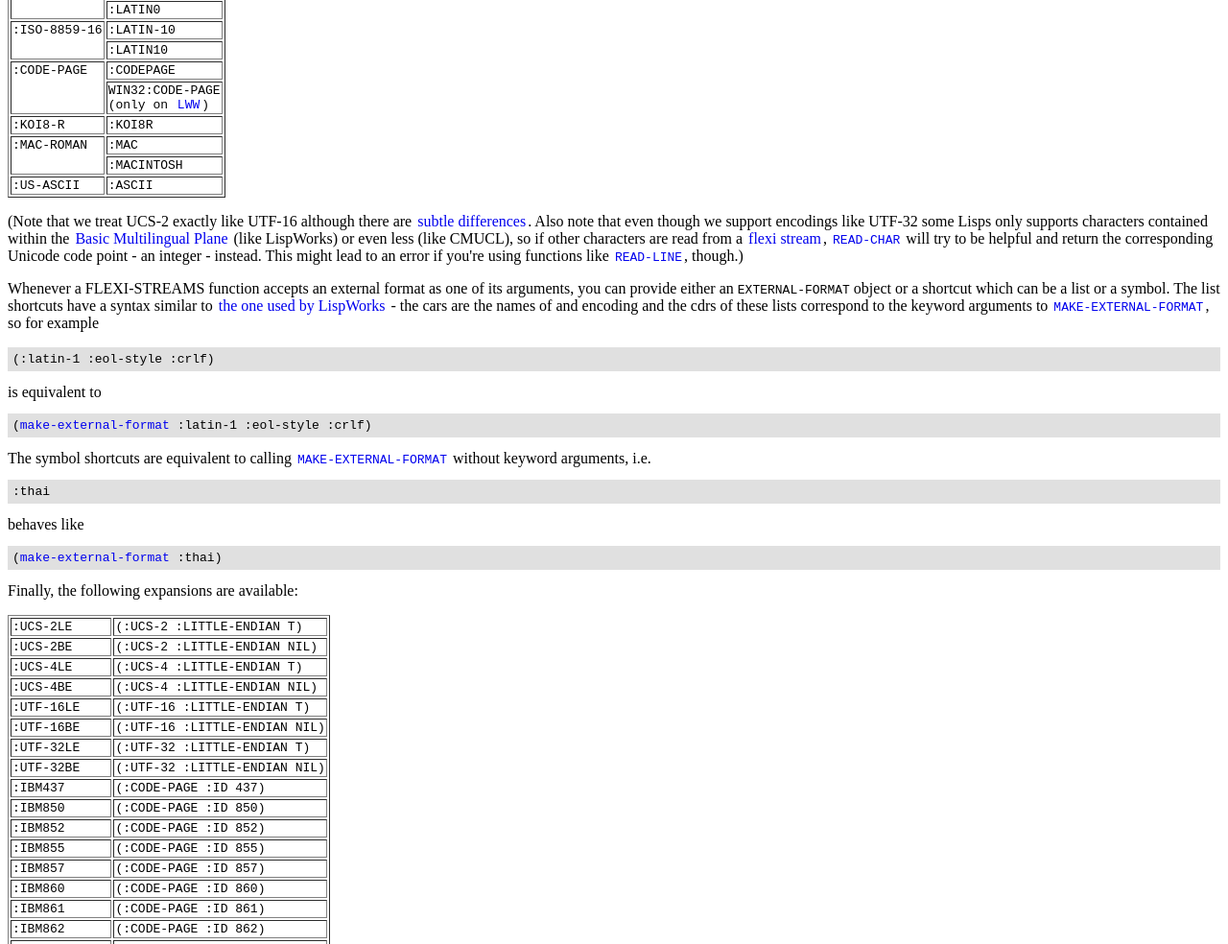
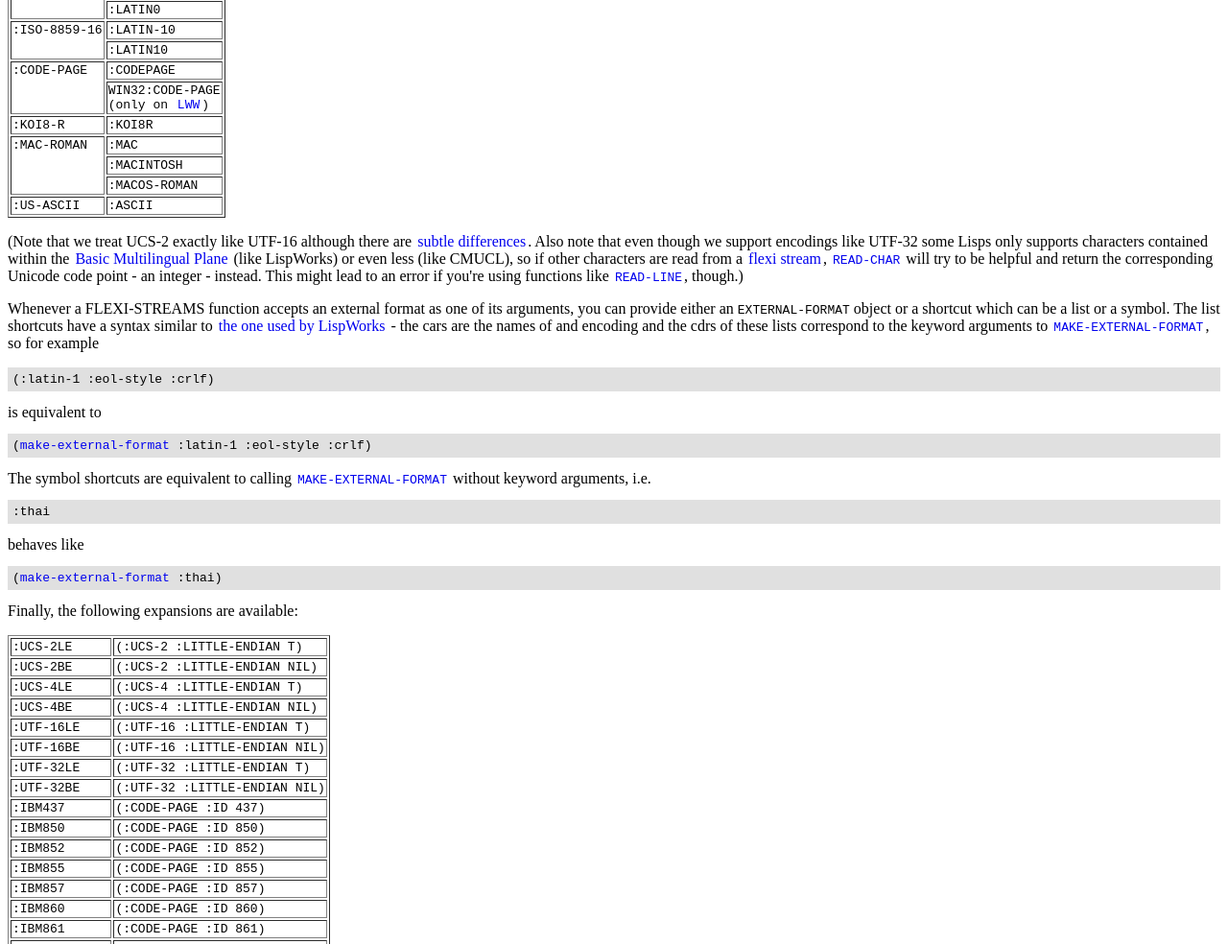
Before and after one commit to edicl/flexi-streams, a plain HTML site: page docs/index.html in a window 1280 px wide. Shown: the part 4435-5419 px from the top of the page at 96% size. Drawn offline with Linux system fonts and the light colour scheme.

Commit message:
Add :macos-roman alias for :mac-roman
LispWorks uses this name for the encoding.

```diff
--- a/docs/index.html
+++ b/docs/index.html
@@ -359,8 +359,9 @@ A couple of alternative names are allowed that are listed below:
 <tr><td rowspan=2 valign=top><code>:CODE-PAGE</code></td><td><code>:CODEPAGE</code></td></tr>
 <tr><td><code>WIN32:CODE-PAGE<br>(only on <a href="http://www.lispworks.com/products/lww.html">LWW</a>)</code></td></tr>
 <tr><td><code>:KOI8-R</code></td><td><code>:KOI8R</code></td></tr>
-<tr><td rowspan=2 valign=top><code>:MAC-ROMAN</code></td><td><code>:MAC</code></td></tr>
+<tr><td rowspan=3 valign=top><code>:MAC-ROMAN</code></td><td><code>:MAC</code></td></tr>
 <tr><td><code>:MACINTOSH</code></td></tr>
+<tr><td><code>:MACOS-ROMAN</code></td></tr>
 <tr><td><code>:US-ASCII</code></td><td><code>:ASCII</code></td></tr>
 </table>
 <p>
```
Also changed, not shown: 1 other file.
